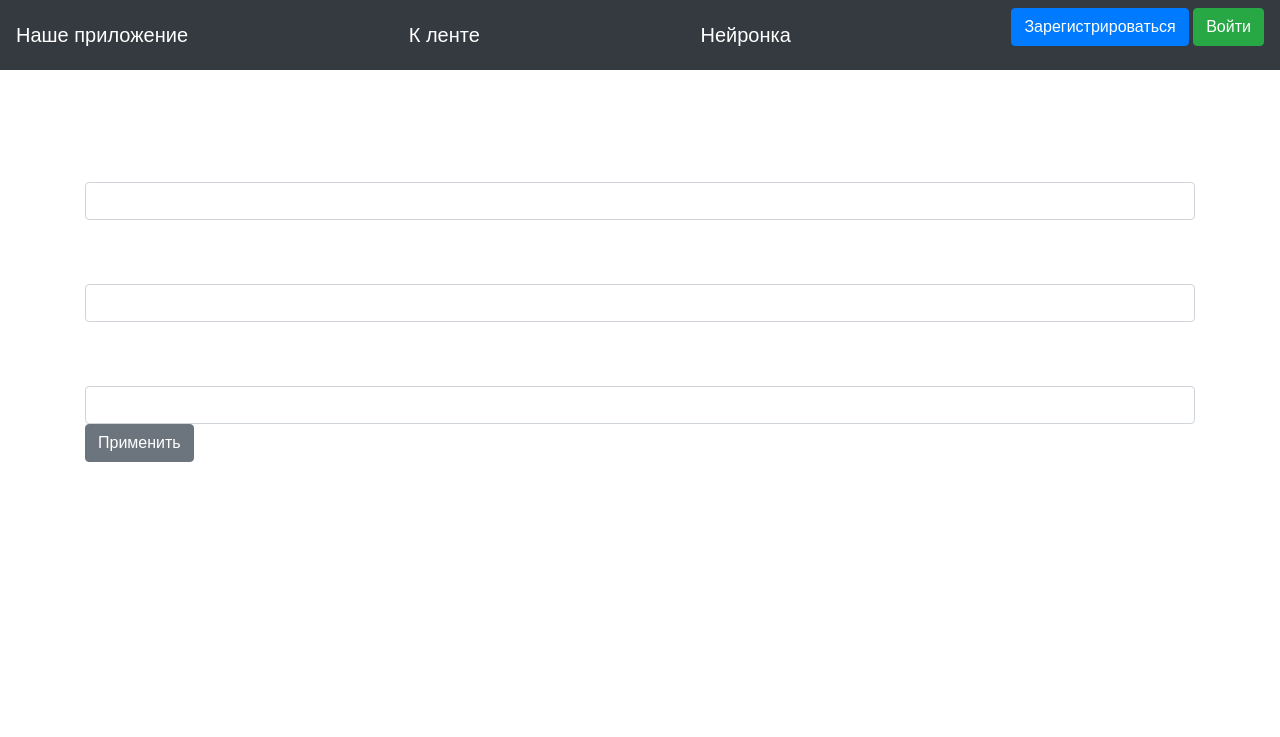
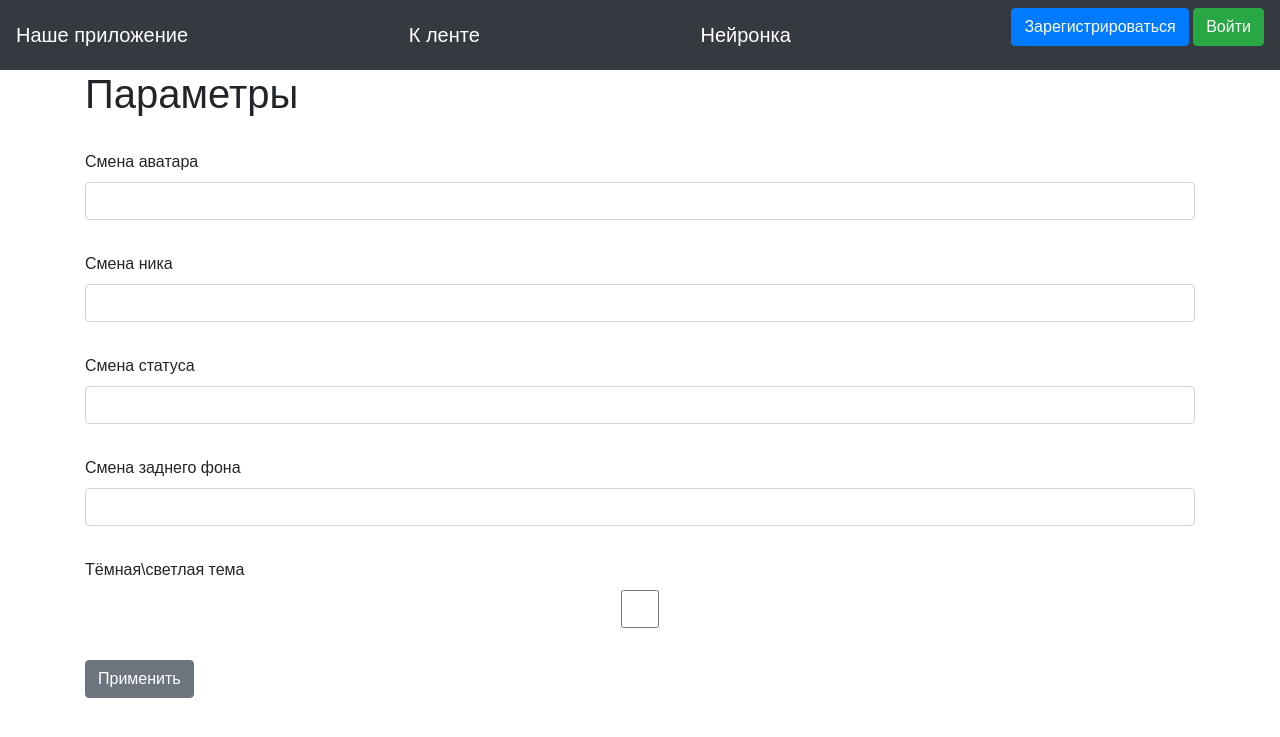
Before and after one commit to Freedom715/Memenews, a Flask app: template templates/settings.html in a window 1280 px wide. Shown: the top 737 px of the page. Run offline with Flask 2, Linux system fonts and the light colour scheme; the template is opened without the code that fills it: values that come from a table or form of the project are taken from there, others are empty; some libraries are stand-ins or nearby versions.

Commit message:
Improved user settings more: added light/dark theme and user can change background now

```diff
--- a/data/users.py
+++ b/data/users.py
@@ -26,6 +26,8 @@ class User(SqlAlchemyBase, UserMixin, SerializerMixin):
                                    default='https://avatars.mds.yandex.net/get-pdb/1397410/01ade79e-979d-4177-8a49-7b21e8857e99/s1200?webp=false')
     liked_news = sqlalchemy.Column(sqlalchemy.VARCHAR, nullable=True)
     liked_photos = sqlalchemy.Column(sqlalchemy.VARCHAR, nullable=True)
+    background = sqlalchemy.Column(sqlalchemy.String, default='https://avatars.mds.yandex.net/get-pdb/1947635/6706b408-eb97-49ce-9133-cf95447c9301/s1200')
+    theme = sqlalchemy.Column(sqlalchemy.Boolean, default=1)
     news = orm.relation("News", back_populates='user')
 
     def __repr__(self):
--- a/main.py
+++ b/main.py
@@ -22,6 +22,12 @@ app.config['SECRET_KEY'] = 'yandexlyceum_secret_key'
 app.config['PERMANENT_SESSION_LIFETIME'] = datetime.timedelta(days=365)
 login_manager = LoginManager()
 login_manager.init_app(app)
+
+
+class BaseForm(FlaskForm):
+    background = 'https://avatars.mds.yandex.net/get-pdb/1947635/6706b408-eb97-49ce-9133-cf95447c9301/s1200'
+    light_dark = 'white'
+    back = '#0a0a0a'
 
 
 class RegisterForm(FlaskForm):
@@ -62,9 +68,19 @@ class UsersForm(FlaskForm):
 
 class SettingForm(FlaskForm):
     avatar = StringField('Смена аватара')
-    name = StringField('User')
-    status = StringField('Нет статуса')
+    name = StringField('Смена ника')
+    status = StringField('Смена статуса')
+    background = StringField('Смена заднего фона')
+    theme = BooleanField("Тёмная\светлая тема")
     submit = SubmitField('Применить')
+
+
+def get_base():
+    base = BaseForm()
+    base.background = current_user.background
+    base.light_dark = 'white' if not current_user.theme else 'black'
+    base.back = '#0a0a0a' if not current_user.theme else '#f5f5f5'
+    return base
 
 
 @app.route('/add_friend/<int:user_id>', methods=['GET', 'POST'])
@@ -89,7 +105,7 @@ def load_user(user_id):
     return session.query(User).get(user_id)
 
 
-@app.route('/settings', methods=['GET', 'POST'])  # TODO
+@app.route('/settings', methods=['GET', 'POST'])
 def get_settings():
     form = SettingForm()
     if form.validate_on_submit():
@@ -101,8 +117,11 @@ def get_settings():
             user.name = form.name.data
         if form.status.data:
             user.about = form.status.data
+        if form.background.data:
+            user.background = form.background.data
+        user.theme = form.theme.data
         session.commit()
-    return render_template('settings.html', title='Параметры', form=form)
+    return render_template('settings.html', title='Параметры', form=form, base=get_base())
 
 
 @app.route('/profile/<user_id>')
@@ -118,7 +137,7 @@ def get_profile(user_id):
     else:
         form.friends = []
         form.error = 'Этот пользователь пока одинок. Напиши ему, может подружитесь.'
-    return render_template('profile.html', title='Профиль', form=form)
+    return render_template('profile.html', title='Профиль', form=form, base=get_base())
 
 
 @app.route('/profile')
@@ -141,7 +160,7 @@ def add_news():
         session.commit()
         return redirect('/')
     return render_template('news.html', title='Добавление новости',
-                           form=form)
+                           form=form, base=get_base())
 
 
 @app.route('/people/find/<userfind>', methods=['GET', 'POST'])
@@ -180,7 +199,7 @@ def edit_news(id):
             return redirect('/')
         else:
             abort(404)
-    return render_template('news.html', title='Редактирование новости', form=form)
+    return render_template('news.html', title='Редактирование новости', form=form, base=get_base())
 
 
 @app.route("/people", methods=["GET", "POST"])
@@ -191,7 +210,7 @@ def get_people():
         redirect('/profile')
     session = db_session.create_session()
     users = session.query(User)
-    return render_template("people.html", form=form, users=users, title='Люди')
+    return render_template("people.html", form=form, users=users, title='Люди', base=get_base())
 
 
 @app.route('/news_delete/<int:id>', methods=['GET', 'POST'])
@@ -220,7 +239,7 @@ def login():
         return render_template('login.html',
                                message="Неправильный логин или пароль",
                                form=form)
-    return render_template('login.html', title='Авторизация', form=form)
+    return render_template('login.html', title='Авторизация', form=form, base=get_base())
 
 
 @app.route('/register', methods=['GET', 'POST'])
@@ -254,7 +273,7 @@ def reqister():
         session.add(user)
         session.commit()
         return redirect('/login')
-    return render_template('register.html', title='Регистрация', form=form)
+    return render_template('register.html', title='Регистрация', form=form, base=get_base())
 
 
 @app.route('/logout')
@@ -272,7 +291,7 @@ def index():
             (News.user == current_user) | (News.is_private != True))
     else:
         news = session.query(News).filter(News.is_private != True)
-    return render_template("index.html", news=news, title='Лента')
+    return render_template("index.html", news=news, title='Лента', base=get_base())
 
 
 @app.route("/cookie_test")
--- a/templates/base.html
+++ b/templates/base.html
@@ -9,16 +9,12 @@
           crossorigin="anonymous">
     <title>{{title}}</title>
     <style>
-    .people {background-color: #0a0a0a}
+    .people {background-color: {{ base.back }}}
    BODY {
     font-family: Arial, Helvetica, sans-serif; /* Гарнитура шрифта */
-    color: white;
-    background-image: url(https://avatars.mds.yandex.net/get-pdb/1947635/6706b408-eb97-49ce-9133-cf95447c9301/s1200); /* Путь к фоновому изображению */
+    color: {{ base.light_dark }};
+    background-image: url({{ base.background }}); /* Путь к фоновому изображению */
    }
-   P {
-    font-family: Arial, Helvetica, sans-serif; /* Гарнитура шрифта */
-    color: white;
-    }
    .div1 {
     margin: 2.0em 0em 0em;
     }
--- a/templates/settings.html
+++ b/templates/settings.html
@@ -5,23 +5,37 @@
 <form action="" method="post">
     {{ form.hidden_tag() }}
     <div class="div1">
-            {{ form.avatar.label }}
+        {{ form.avatar.label }}
         <div class="input-group">
             {{ form.avatar(class="form-control") }}
         </div>
     </div>
     <div class="div1">
-            {{ form.name.label }}
+        {{ form.name.label }}
         <div class="input-group" id="set1">
             {{ form.name(class="form-control") }}
         </div>
     </div>
     <div class="div1">
-            {{ form.status.label }}
+        {{ form.status.label }}
         <div class="input-group">
             {{ form.status(class="form-control") }}
         </div>
     </div>
-            {{ form.submit(type="submit", class="btn btn-secondary") }}
+    <div class="div1">
+        {{ form.background.label }}
+        <div class="input-group">
+            {{ form.background(class="form-control") }}
+        </div>
+    </div>
+    <div class="div1">
+        {{ form.theme.label }}
+        <div class="input-group">
+            {{ form.theme(class="form-control") }}
+        </div>
+    </div>
+    <div class="div1">
+        {{ form.submit(type="submit", class="btn btn-secondary") }}
+    </div>
 </form>
 {% endblock %}
```
Also changed, not shown: templates/index.html (+4 -4 lines), db/Memenews.sqlite.
